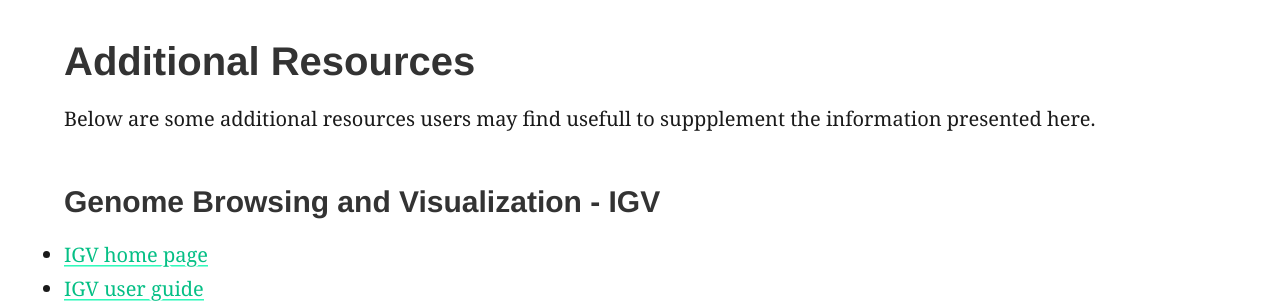
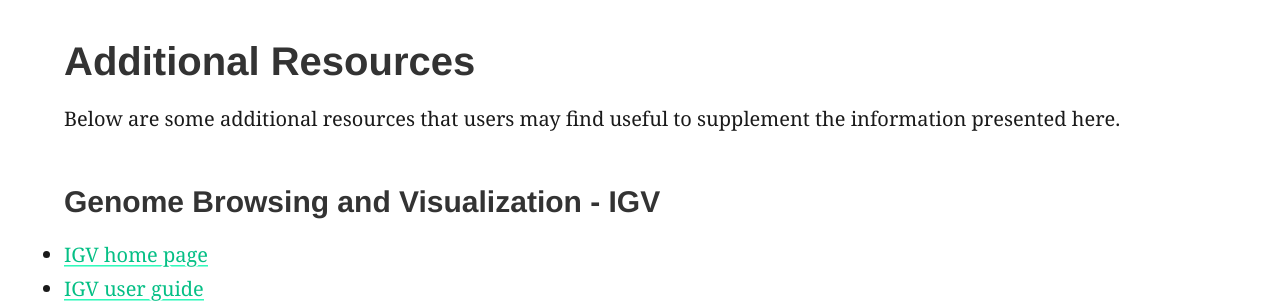
Before and after one commit to griffithlab/genviz.org, a Jekyll site: the page built from resources.md, in a window 1280 px wide. Shown: the part 427-730 px from the top of the page. Built offline with Jekyll 4.4.1, drawn with Linux system fonts in a browser that asks for light colours.

Commit message:
fixed typos

```diff
--- a/resources.md
+++ b/resources.md
@@ -6,7 +6,7 @@ excerpt: ""
 layout: "home"
 ---
 
-Below are some additional resources users may find usefull to suppplement the information presented here.
+Below are some additional resources that users may find useful to supplement the information presented here.
 
 ### Genome Browsing and Visualization - IGV
 
```
